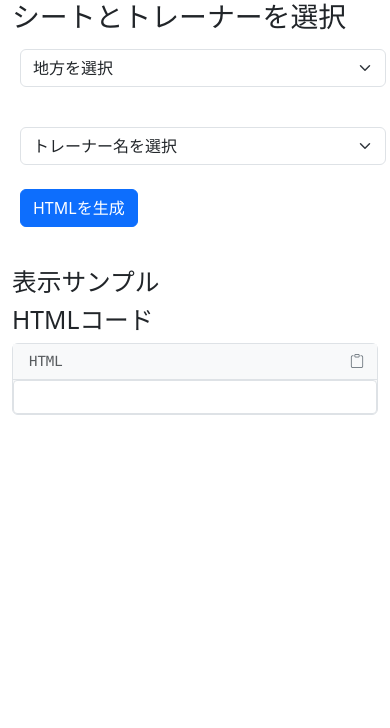
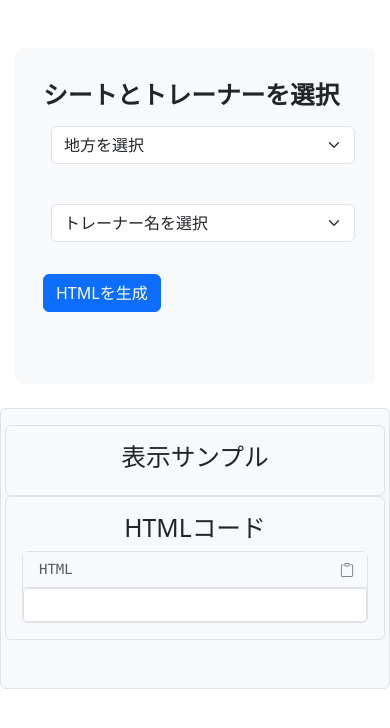
Before and after one commit to boitoshi/Spreadsheet-to-HTML, a Flask app: page / in a window 390 px wide. Shown: the top 728 px of the page. Run offline with Flask 3, Linux system fonts and the light colour scheme.

Commit message:
スタイルの追加とHTML構造の改善 - CSSスタイルを追加し、index.htmlのレイアウトを調整

```diff
--- a/app/static/css/custom.css
+++ b/app/static/css/custom.css
@@ -1,3 +1,48 @@
+/* デフォルトのスタイル */
+.container {
+    max-width: 960px;
+    margin: 0 auto;
+    padding: 0 15px;
+}
+
+/* 画面幅が 992px 以下の場合のスタイル */
+@media (max-width: 992px) {
+    .container {
+        max-width: 720px;
+    }
+
+    /* 要素の最大幅と中央揃えを設定 */
+    .form-group,
+    .form-control,
+    .btn {
+        max-width: 500px; /* 適宜調整してください */
+        margin-left: auto;
+        margin-right: auto;
+    }
+}
+
+/* 共通のパディングとマージンを設定 */
+.shared-padding {
+    padding: 1rem; /* p-3 に相当 */
+    margin-bottom: 1rem; /* 下部のマージンを調整 */
+}
+
+/* 左側コンテナのカスタマイズ */
+#result-content {
+    background-color: #ffffff; /* 背景色を白に設定 */
+    /* 必要に応じて他のスタイルを追加 */
+}
+
+/* タイトルの中央揃え */
+#result h2, .copy-area h2 {
+    text-align: center;
+}
+
+/* コードコンテナの背景色調整 */
+.copy-area .code-container {
+    background-color: #f8f9fa;
+}
+
 /* レイアウト関連のスタイル設定 */
 .display-area,
 .copy-area {
--- a/app/templates/index.html
+++ b/app/templates/index.html
@@ -14,13 +14,14 @@
 
 </head>
 <body>
-    <div class="container">
-        <h1>シートとトレーナーを選択</h1>
+    <div class="container mt-5">
+        <div class="p-3 mb-4 bg-light rounded-3">
+            <div class="container-fluid py-3">
+                <h2 class="display-7 fw-bold">シートとトレーナーを選択</h2>
                 <form id="trainer_form" aria-label="HTMLジェネレーターフォーム">
                     <div class="row g-3 align-items-end">
                         <div class="col-md-6">
                             <div class="form-group">
-                        <!-- <label for="sheet_name" class="form-label">シート:</label> -->
                                 <select id="sheet_name" name="sheet_name" class="form-select" aria-label="シート名を選択">
                                     <option value="" selected disabled>地方を選択</option>
                                     {% for sheet in sheet_names %}
@@ -32,7 +33,6 @@
 
                         <div class="col-md-6">
                             <div class="form-group">
-                        <!-- <label for="trainer_name" class="form-label">トレーナー:</label> -->
                                 <select id="trainer_name" name="trainer_name" class="form-select" required aria-label="トレーナー名を選択">
                                     <option value="" selected disabled>トレーナー名を選択</option>
                                     <!-- トレーナー名のオプションがここに追加されます -->
@@ -41,32 +41,33 @@
                         </div>
                     </div>
 
-            <button type="submit" class="btn btn-primary" id="generate-btn">
+                    <button type="submit" class="btn btn-primary mt-3" id="generate-btn">
                         <span class="spinner-border spinner-border-sm d-none" role="status" aria-hidden="true"></span>
                         HTMLを生成
                     </button>
                 </form>
+            </div>
+        </div>
+    </div>
 
     <!-- トーストのコンテナ -->
-        <div id="toast-container" class="d-flex justify-content-center align-items-center w-100;">
+    <div id="toast-container" class="d-flex justify-content-center align-items-center w-100">
         <!-- トーストメッセージがここに挿入される -->
     </div>
 
     <!-- コンテンツを並べる行 -->
+    <div class="container bg-light border rounded p-3 shared-padding3">
         <div class="row">
             <!-- 左側カラム：表示サンプル -->
-            <div id="result" class="col-md-6">
+            <div id="result" class="col-md-6 border rounded p-3">
                 <h2>表示サンプル</h2>
-                <div id="result-content" >
+                <div id="result-content">
                     <!-- ここに生成されたHTMLが表示される -->
-                    <div>
-                    <!-- <div class="spinner-border text-primary" role="status"> ローディングのぐるぐる -->
-                        <!-- <span class="sr-only">Loading...</span> -->
-                    </div>
                 </div>
             </div>
 
-            <div class="copy-area col-md-6">
+            <!-- 右側カラム：HTMLコード -->
+            <div class="copy-area col-md-6 border rounded p-3">
                 <h2>HTMLコード</h2>
                 <!-- ツールバーとコードブロックのコンテナ -->
                 <div class="code-container border rounded">
@@ -86,10 +87,11 @@
             </div>
         </div>
     </div>
-    <!-- Flaskテンプレートエンジン（Jinja2）の構文を使用して静的ファイルを参照している -->
+
+    <!-- スクリプトの読み込み -->
     <script src="{{ url_for('static', filename='js/main.js' ) }}"></script>
-
     <!-- Bootstrap JS -->
     <script src="https://cdn.jsdelivr.net/npm/bootstrap@5.3.0/dist/js/bootstrap.bundle.min.js"></script>
 </body>
+
 </html>
```
Also changed, not shown: 1 other file. Lines whose indentation alone changed are shown as unchanged.
